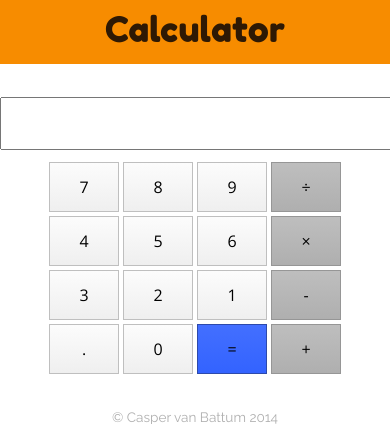
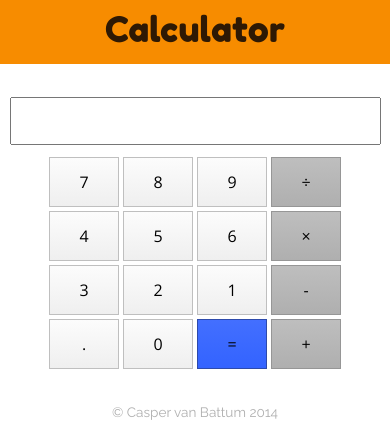
Before and after one commit to Creator13/Web-Calculator, a PHP site: page / in a window 390 px wide; the page is wider, and only the part inside the window is pictured. Shown: the top 424 px of that part. Run offline with PHP 8.4, Linux system fonts and the light colour scheme; some libraries are stand-ins or nearby versions.

Commit message:
Started responsive design implementation
.numberField will now follow the screen width

```diff
--- a/css/style.css
+++ b/css/style.css
@@ -122,3 +122,11 @@ footer {
 	font-size: .85em;
 	margin: 35px 0;
 }
+
+@media only screen and (max-width: 450px) {
+	.numberField {
+		font-size: 1.7em;
+		padding: 8px;
+		width: 90%;
+	}
+}
```
